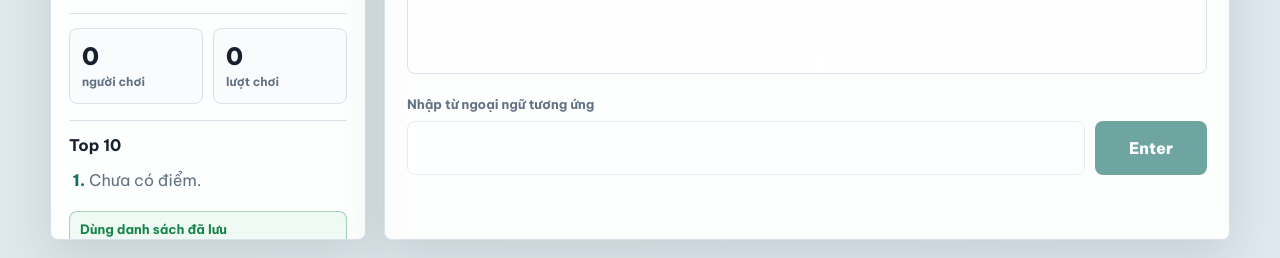
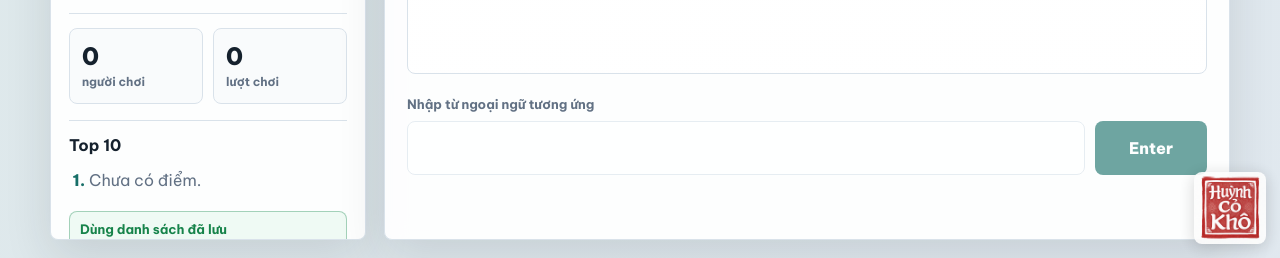
Before and after one commit to HuynhCoKho/FlashCard, a plain HTML site: page index.html in a window 1280 px wide. Shown: the part 542-800 px from the top of the page. Drawn offline with Linux system fonts and the light colour scheme.

Commit message:
Add Huynh Co Kho ownership stamp to pages

```diff
--- a/index.html
+++ b/index.html
@@ -86,5 +86,17 @@
 
     <script src="config.js?v=20260630-fastload"></script>
     <script src="script.js?v=20260701-pronunciation"></script>
-  </body>
+
+<!-- Huynh Co Kho ownership stamp -->
+<div class="hck-owner-stamp" aria-label="Hu?nh C? Kh?">
+  <img src="assets/huynh-co-kho-stamp.png" alt="Hu?nh C? Kh?" loading="lazy" decoding="async">
+</div>
+<style>
+  .hck-owner-stamp{position:fixed;right:14px;bottom:14px;width:72px;height:72px;z-index:2147483000;opacity:.9;pointer-events:none;user-select:none}
+  .hck-owner-stamp img{display:block;width:100%;height:100%;object-fit:contain;border-radius:8px;filter:drop-shadow(0 3px 8px rgba(0,0,0,.18))}
+  @media (max-width:640px){.hck-owner-stamp{right:10px;bottom:10px;width:56px;height:56px;opacity:.86}}
+  @media print{.hck-owner-stamp{display:none!important}}
+</style>
+<!-- /Huynh Co Kho ownership stamp -->
+</body>
 </html>
```
